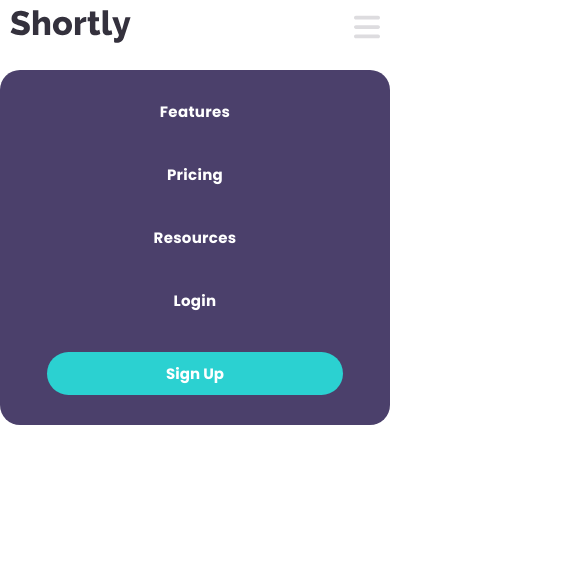
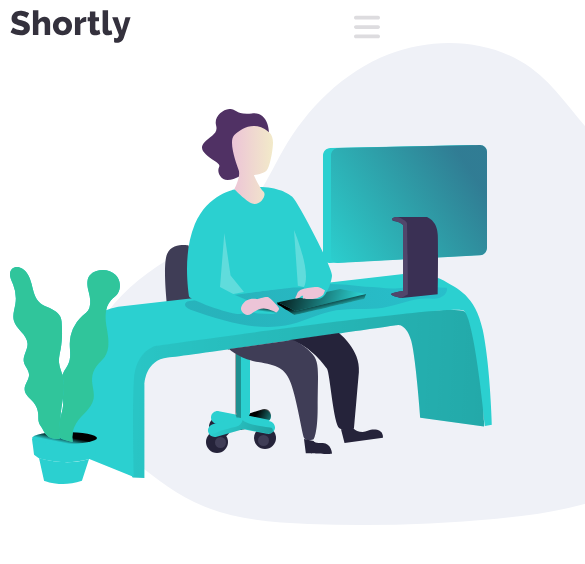
Before and after one commit to elghanbibadr/urlshorteningapp, a React (Create React App) app: page / in a window 390 px wide. Shown: the top 564 px of the page, 585 px wide, since content can reach past the window. Built offline with nearby package versions, Linux system fonts and the light colour scheme.

Commit message:
fixed tha bugg in the navbar

```diff
--- a/src/App.js
+++ b/src/App.js
@@ -1,11 +1,13 @@
+import React from "react";
 import Nav from "./Componenet/Nav";
-import React from "react";
 import './styles/main.css';
+import Hero from "./Componenet/Hero";
 
 function App() {
   return (
   <>
  <Nav/>
+  <Hero/>
 </>
   );
 }
--- a/src/Componenet/Hero.js
+++ b/src/Componenet/Hero.js
@@ -0,0 +1,13 @@
+const Hero=()=>{
+    return(
+        <section className="hero">
+         <div className="hero__image-container">
+            <img src='/images/illustration-working.svg' className="hero__image"/>
+         </div>
+         <h1>hello</h1>
+        </section>
+    )
+}
+
+
+export default Hero;
--- a/src/Componenet/Nav.js
+++ b/src/Componenet/Nav.js
@@ -9,7 +9,7 @@ const Nav=()=>{
               <img className="nav__logo" src='/images/logo.svg'/>
              <img onClick={handleIconClick} className={`nav__hamburger ${isListVisible ?'hidden' :''}`} src='/images/bars-solid.svg'/>
              <img onClick={handleIconClick}  className={`nav__close ${!isListVisible ?'hidden' :''}`} src='/images/xmark-solid.svg'/>
-             <ul className={`nav__list nav_list-collapsible ${!isListVisible ? 'hidden':''}`}>
+             <ul className={`nav__list nav_list-collapsible ${!isListVisible ? ' hidden-list':''}`}>
                 <li className="nav__list-link">Features</li>
                 <li className="nav__list-link">Pricing</li>
                 <li className="nav__list-link">Resources</li>
--- a/src/styles/main.css
+++ b/src/styles/main.css
@@ -186,4 +186,10 @@ p {
     border: 0;
   }
 }
+
+@media screen and (max-width: 900px) {
+  .hidden-list {
+    display: none !important;
+  }
+}
 /*# sourceMappingURL=main.css.map */
```
Also changed, not shown: src/Componenet/Footer.js (+11 -0 lines), src/styles/partiels/nav.scss (+7 -0 lines), src/styles/main.scss (line endings or trailing spaces), 1 other file (tests, documents, lock files or other folders).
